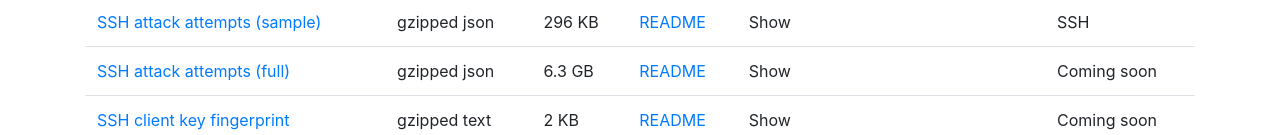
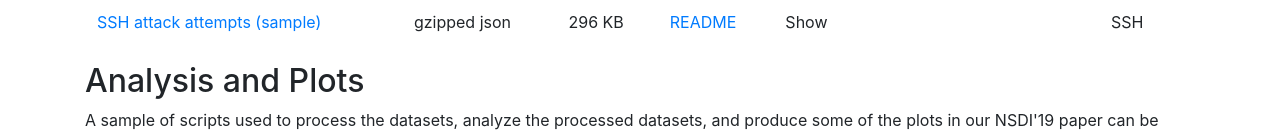
Before and after one commit to pmcao/caudit, a plain HTML site: page index.html in a window 1280 px wide. Shown: the part 1199-1334 px from the top of the page. Drawn offline with nearby package versions, Linux system fonts and the light colour scheme.

Commit message:
update dataset

```diff
--- a/index.html
+++ b/index.html
@@ -126,7 +126,7 @@
                         </td>
                         <td><span class="label label-primary">SSH</span></td>
                     </tr>
-                    <tr>
+                    <!-- <tr>
                          <td><a href="">SSH attack attempts (full)</a></td>
                          <td>gzipped json</td>
                          <td>6.3 GB</td>
@@ -195,7 +195,7 @@
                          </td>
                          <td><span class="label label-warning">Coming soon</span></td>
                          </tr>
-
+                    -->
 
 
                 </tbody>
```
Lines whose indentation alone changed are shown as unchanged.
